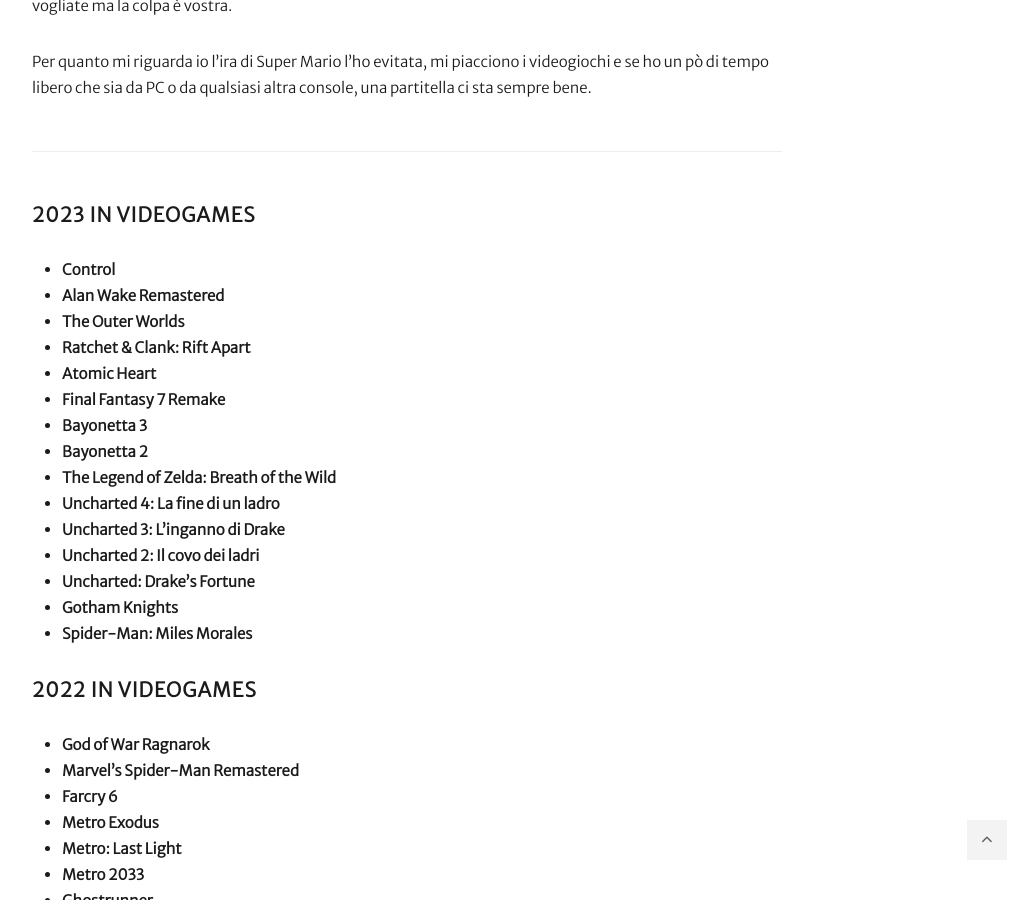
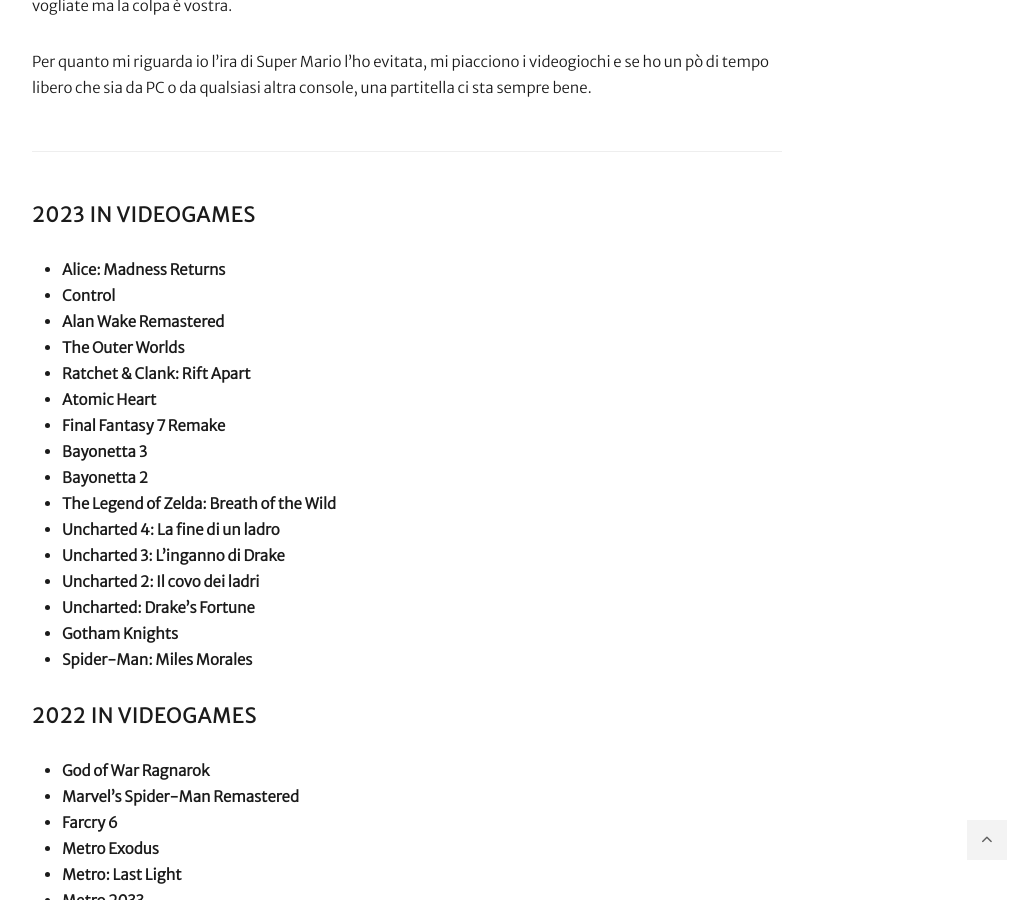
Before and after one commit to carlofinocchiaro/carlofinocchiaro.github.io, a Jekyll site: the page built from _pages/atAGlancePage/gaming.md, in a window 1280 px wide and 900 px high, scrolled down 955 px. Shown: the whole window, without its empty margins (233-1256 px from the left). Built offline with Jekyll 4.4.1, drawn with Linux system fonts in a browser that asks for light colours; nearby versions of some CDN libraries; emoji names are drawn with the system emoji font.

Commit message:
Update games

```diff
--- a/_pages/atAGlancePage/gaming.md
+++ b/_pages/atAGlancePage/gaming.md
@@ -14,6 +14,7 @@
 
 ***
 #### 2023 in videogames
+* **Alice: Madness Returns**
 * **Control**
 * **Alan Wake Remastered**
 * **The Outer Worlds**
```
Also changed, not shown: Gemfile.lock.
